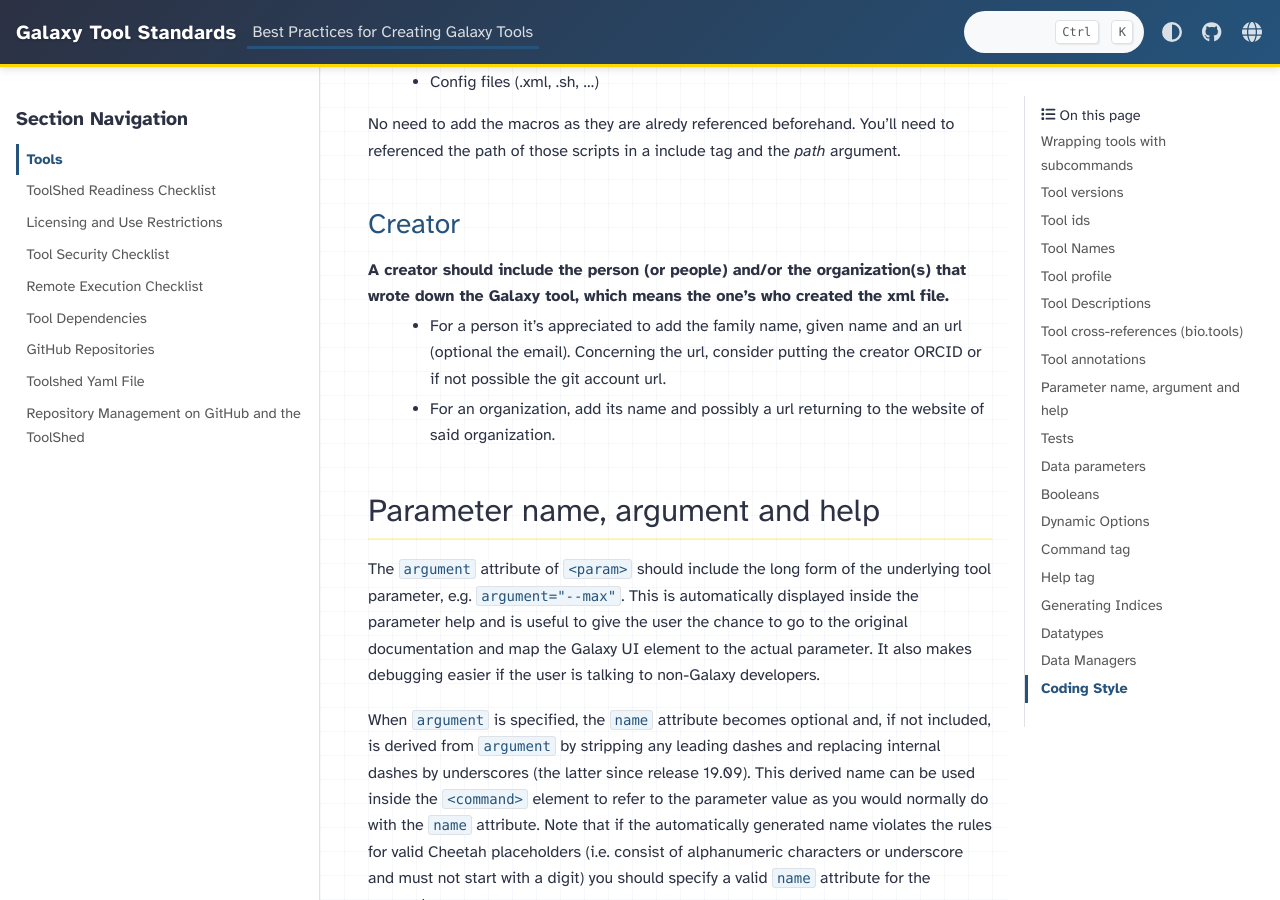
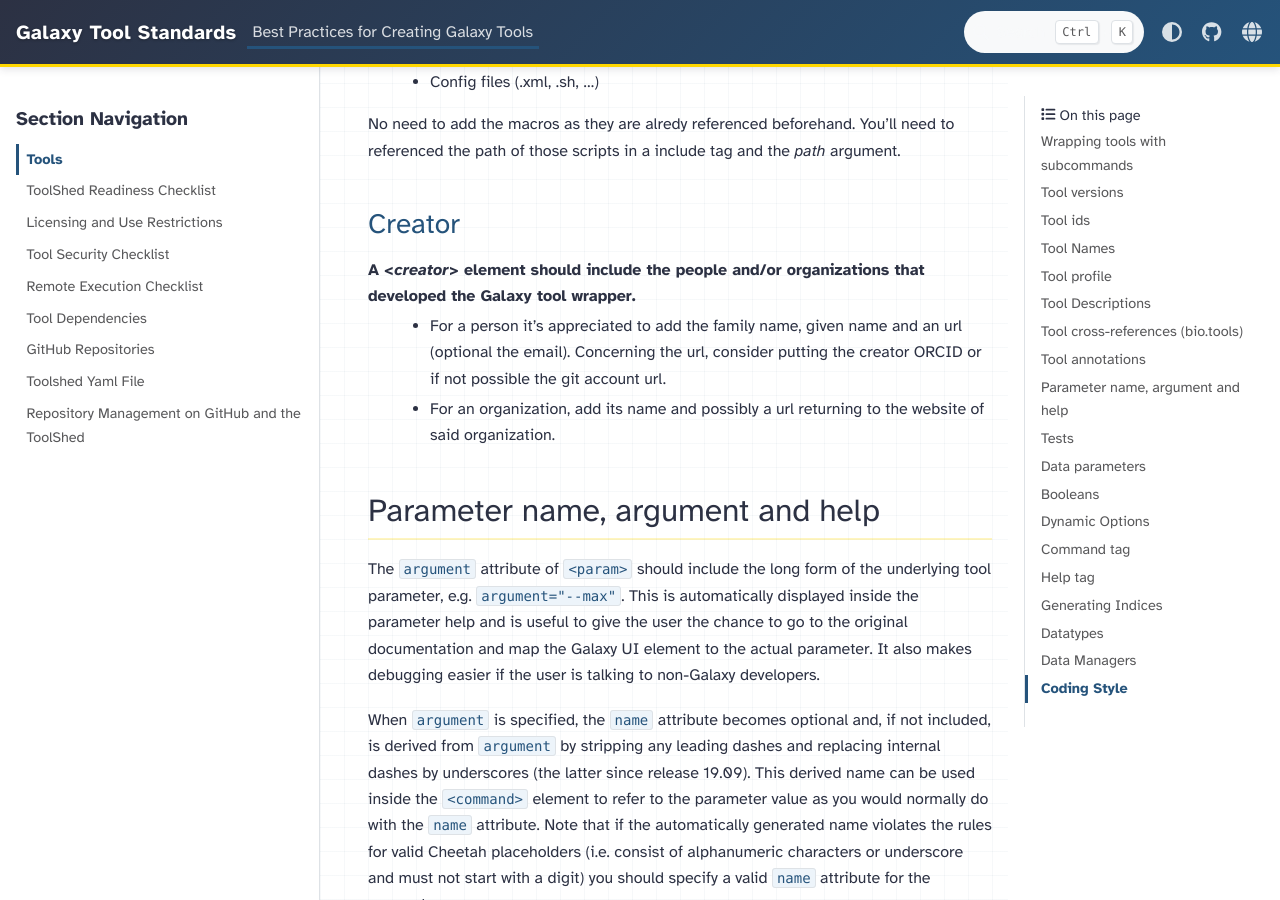
Before and after one commit to galaxy-iuc/standards, a Sphinx documentation site: the page built from docs/best_practices/tool_xml.rst, in a window 1280 px wide and 900 px high, scrolled down 4400 px. Built offline with Sphinx 7.4.7 and the PyData theme 0.15.4, drawn with Linux system fonts in a browser that asks for light colours.

Commit message:
Update docs/best_practices/tool_xml.rst
Co-authored-by: Nicola Soranzo <nicola.soranzo@gmail.com>

```diff
--- a/docs/best_practices/tool_xml.rst
+++ b/docs/best_practices/tool_xml.rst
@@ -194,7 +194,7 @@ No need to add the macros as they are alredy referenced beforehand. You'll need
 Creator
 ^^^^^^^
 
-A creator should include the person (or people) and/or the organization(s) that wrote down the Galaxy tool, which means the one's who created the xml file.
+A `<creator>` element should include the people and/or organizations that developed the Galaxy tool wrapper.
  * For a person it's appreciated to add the family name, given name and an url (optional the email). Concerning the url, consider putting the creator ORCID or if not possible the git account url.
  * For an organization, add its name and possibly a url returning to the website of said organization.
 
```
